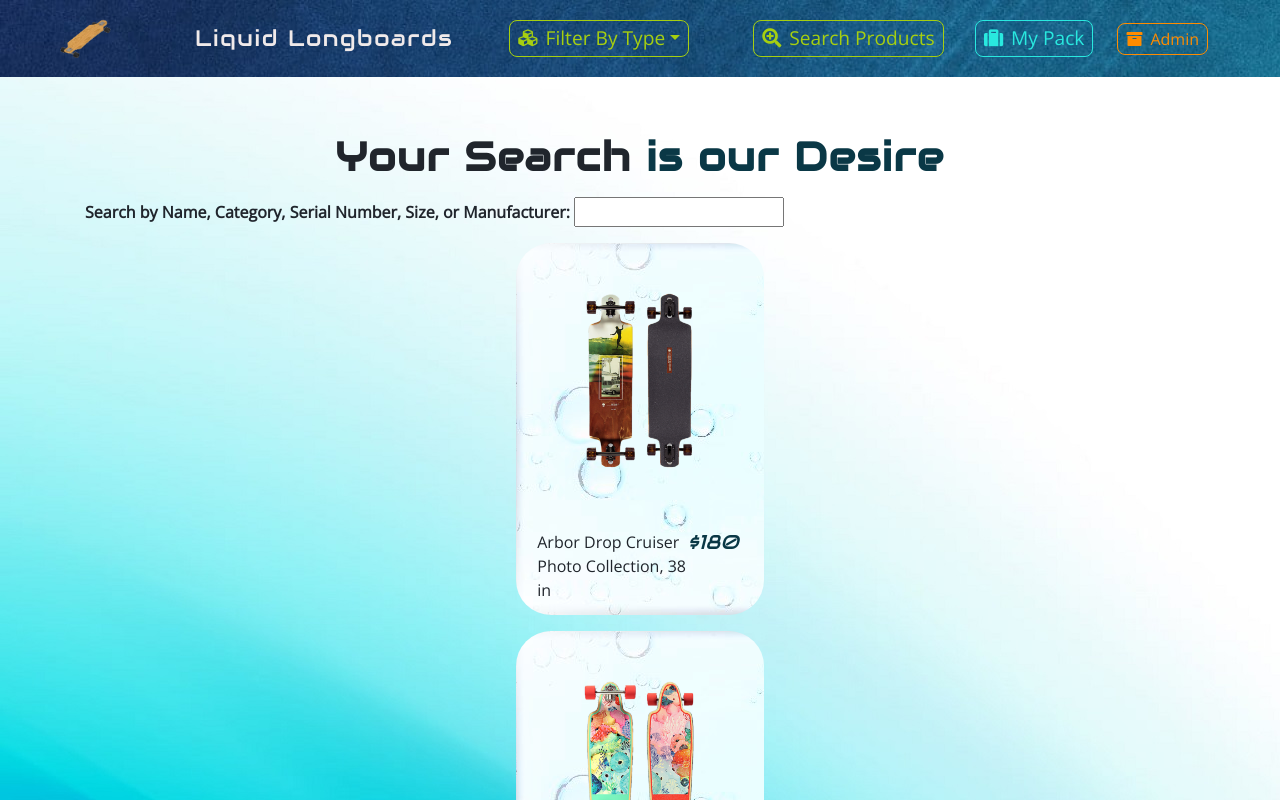
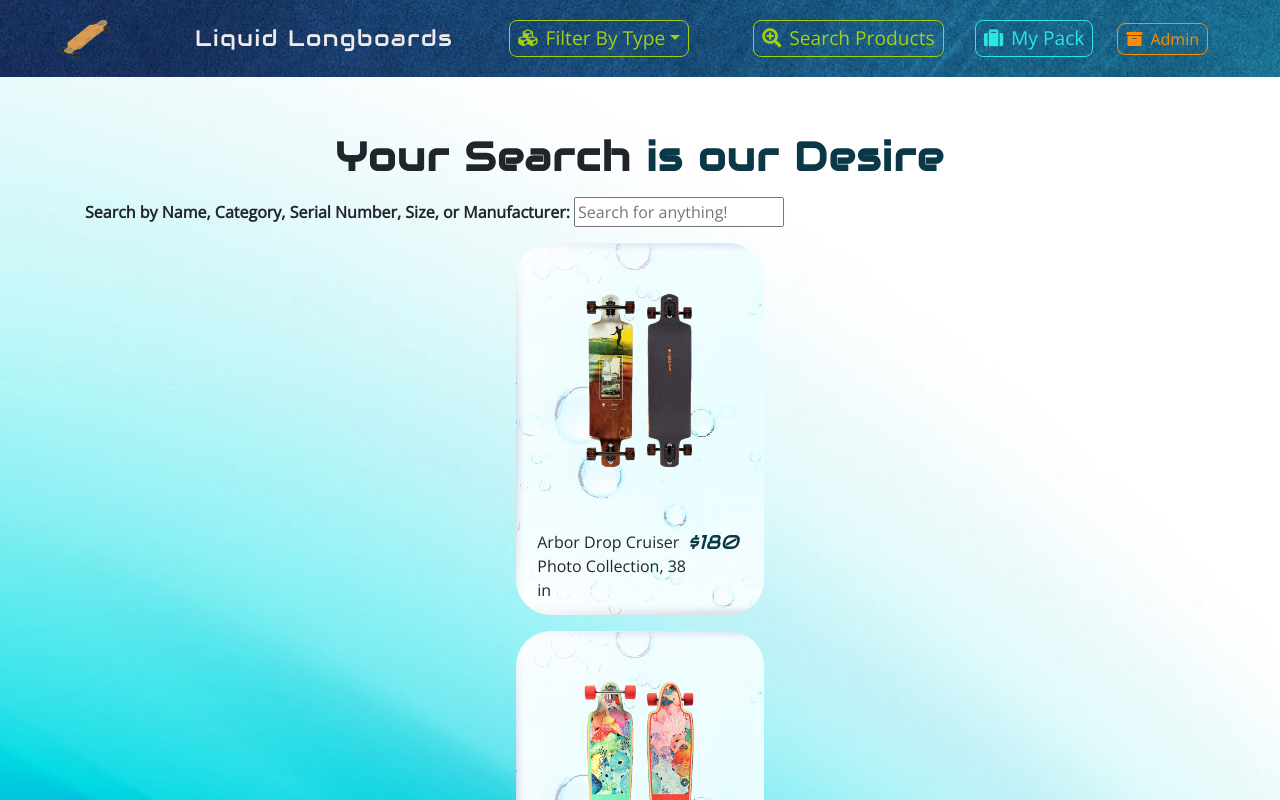
Before and after one commit to matthewchoat/capstone-1, a React (Create React App) app: page /search in a window 1280 px wide. Shown: the top 800 px of the page. Built offline with nearby package versions, Linux system fonts and the light colour scheme.

Commit message:
added search placeholder text

```diff
--- a/src/components/product/product-list/SearchList.js
+++ b/src/components/product/product-list/SearchList.js
@@ -44,7 +44,7 @@ export default function SearchList() {
         <div className="container">
               <Title name="Your Search" title="is our Desire" />
             <p><strong>Search by Name, Category, Serial Number, Size, or Manufacturer: </strong>
-            <input onChange={e => handleChange(e.target.value)} /></p>
+            <input placeholder="Search for anything!" onChange={e => handleChange(e.target.value)} /></p>
                 {filterDisplay.map((product, i) => (
                   <div key={i}>
                     <ProductItem key={product.id} product={product}  />
```
